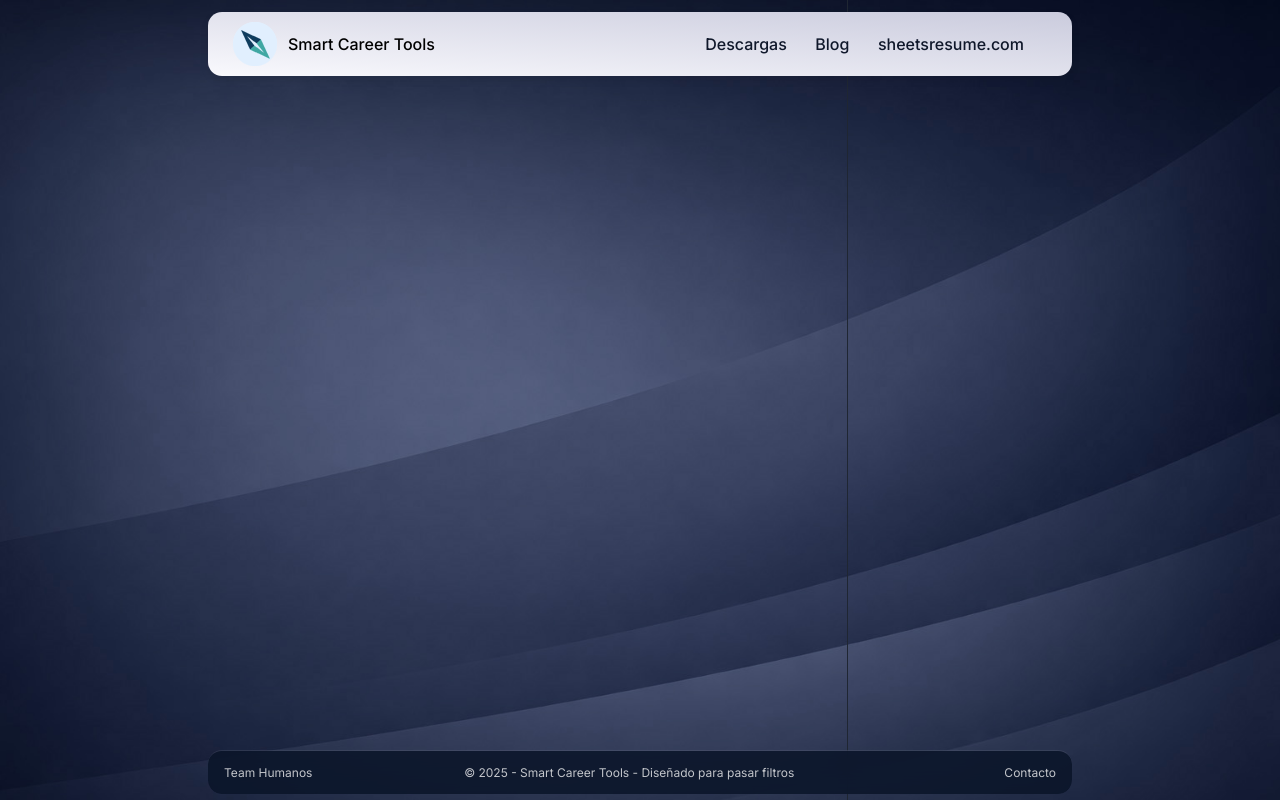
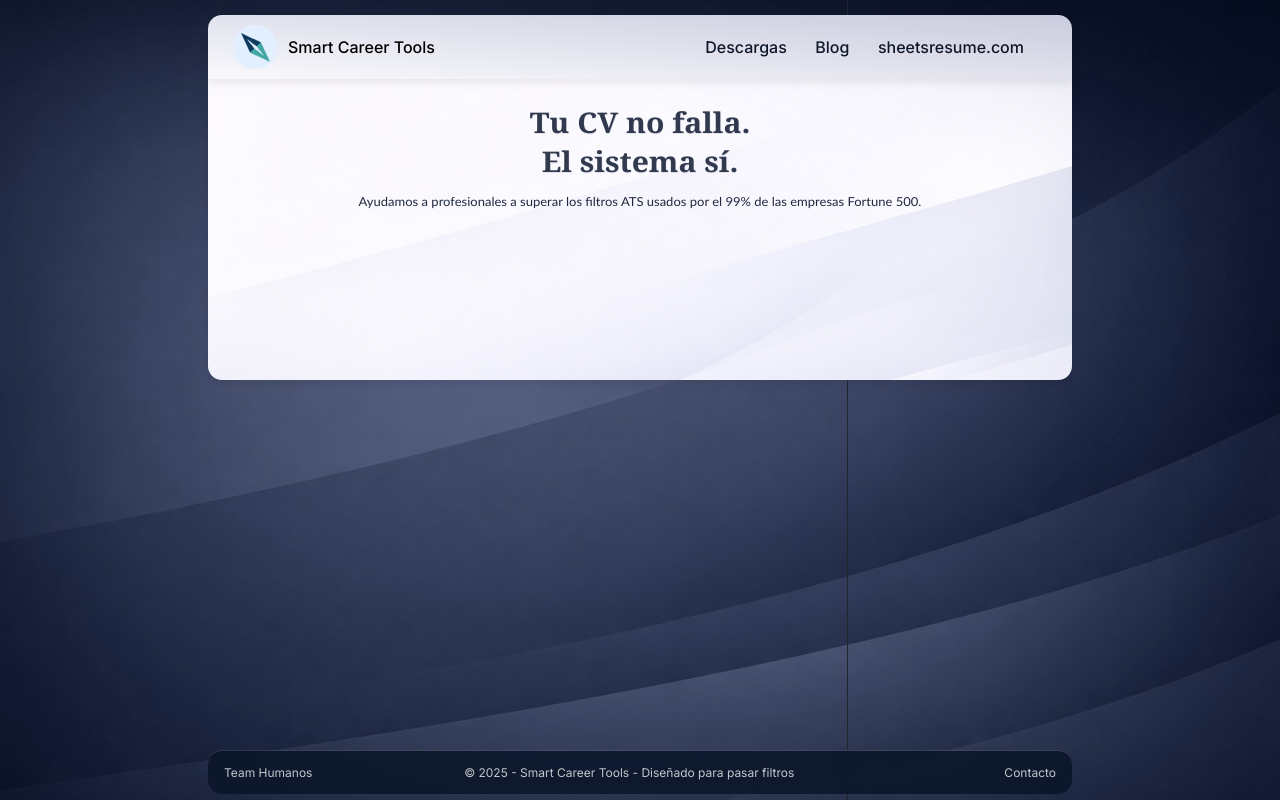
Before and after one commit to CesarLisarazo/Smart-Career-Tools-Web-Site, a plain HTML site: page index.html in a window 1280 px wide. Drawn offline with Linux system fonts and the light colour scheme.

Commit message:
Progreso

```diff
--- a/index.html
+++ b/index.html
@@ -68,8 +68,11 @@
     </div>
   </header>
 
-
-
+ <!-- ================= hero ================= -->
+<div id="hero-container">
+  <h2 id="hero-tittle">Tu CV no falla. <br>El sistema sí.</h2>
+  <h3 id="hero-subtittle">Ayudamos a profesionales a superar los filtros ATS usados por el 99% de las empresas Fortune 500.</h3>
+</div>
   <!-- ================= FOOTER ================= -->
   <footer class="sticky-footer">
     <div class="footer-content">
--- a/styles.css
+++ b/styles.css
@@ -77,7 +77,7 @@ body.menu-open {
 #header {
   position: fixed;
   /* Fija el header en la parte superior de la ventana */
-  top: 12px;
+  top: 15px;
   /* Separación desde el borde superior */
   left: 13rem;
   /* Separación desde el borde izquierdo */
@@ -86,7 +86,7 @@ body.menu-open {
   height: 64px;
   /* Altura fija del header */
 
-  border-radius: 14px;
+  border-radius: 14px 14px 0 0;
   /* Bordes redondeados */
   background: linear-gradient(to top right, #f9f9fd, #cacbdd);
   /* Fondo con degradado */
@@ -386,6 +386,70 @@ body.menu-open {
   /* Bloquea clicks en el contenido de abajo */
 }
 
+
+/* =====================================================
+   HERO
+   ===================================================== */
+
+#hero-container {
+   position: fixed;
+  /* Fija el header en la parte superior de la ventana */
+  top: 76px;
+  /* Separación desde el borde superior */
+  left: 13rem;
+  /* Separación desde el borde izquierdo */
+  right: 13rem;
+  /* Separación desde el borde derecho */
+  height: 304px;
+  /* Altura fija del header */
+
+  border-radius: 0 0 14px 14px;
+  /* Bordes redondeados */
+  background: linear-gradient(to top right, #f9f9fd, #cacbdd);
+  /* Fondo con degradado */
+  box-shadow: rgba(0, 0, 0, 0.08) 0 4px 8px;
+
+
+  background-image: url("./img/background_hero.jpg");
+  /* Imagen de fondo */
+  background-size: cover;
+  /* Escala la imagen para cubrir todo el contenedor */
+  background-position: center;
+  /* Centra la imagen de fondo */
+  background-repeat: no-repeat;
+  /* Evita que la imagen se repita */
+  text-align: center;
+}
+
+
+/* =====================================================
+   HERO CONTENT
+   ===================================================== */
+
+
+#hero-tittle {
+  color: #1f283fe7;
+  font-family:Cambria, Cochin, Georgia, Times, 'Times New Roman', serif;
+  font-weight: bolder;
+ text-shadow: 0.5px 0.5px 0.5px  #1f283f1c;
+ font-size: 30px;
+   transform: scaleY(0.95);
+}
+
+#hero-subtittle{
+  position: fixed;
+  color: #1f283f;
+  font-size: small;
+  font-weight: lighter;
+  font-family:'Gill Sans', 'Gill Sans MT', Calibri, 'Trebuchet MS', sans-serif;
+   transform: scaleY(0.95);
+  left: 3rem;
+  /* Separación desde el borde izquierdo */
+  right: 3rem;
+ margin-top: -15px;
+
+}
+
 /* =====================================================
    FOOTER
    ===================================================== */
@@ -579,9 +643,15 @@ CONTACT TOGGLE
   }
 
   #header {
-    left: 12px;
+    left: 15px;
     /* Separación desde el borde izquierdo reducida */
-    right: 12px;
+    right: 15px;
+    /* Separación desde el borde derecho reducida */
+  }
+  #hero-container {
+      left: 15px;
+    /* Separación desde el borde izquierdo reducida */
+    right: 15px;
     /* Separación desde el borde derecho reducida */
   }
 
```
Also changed, not shown: img/background_hero.jpg (added).
